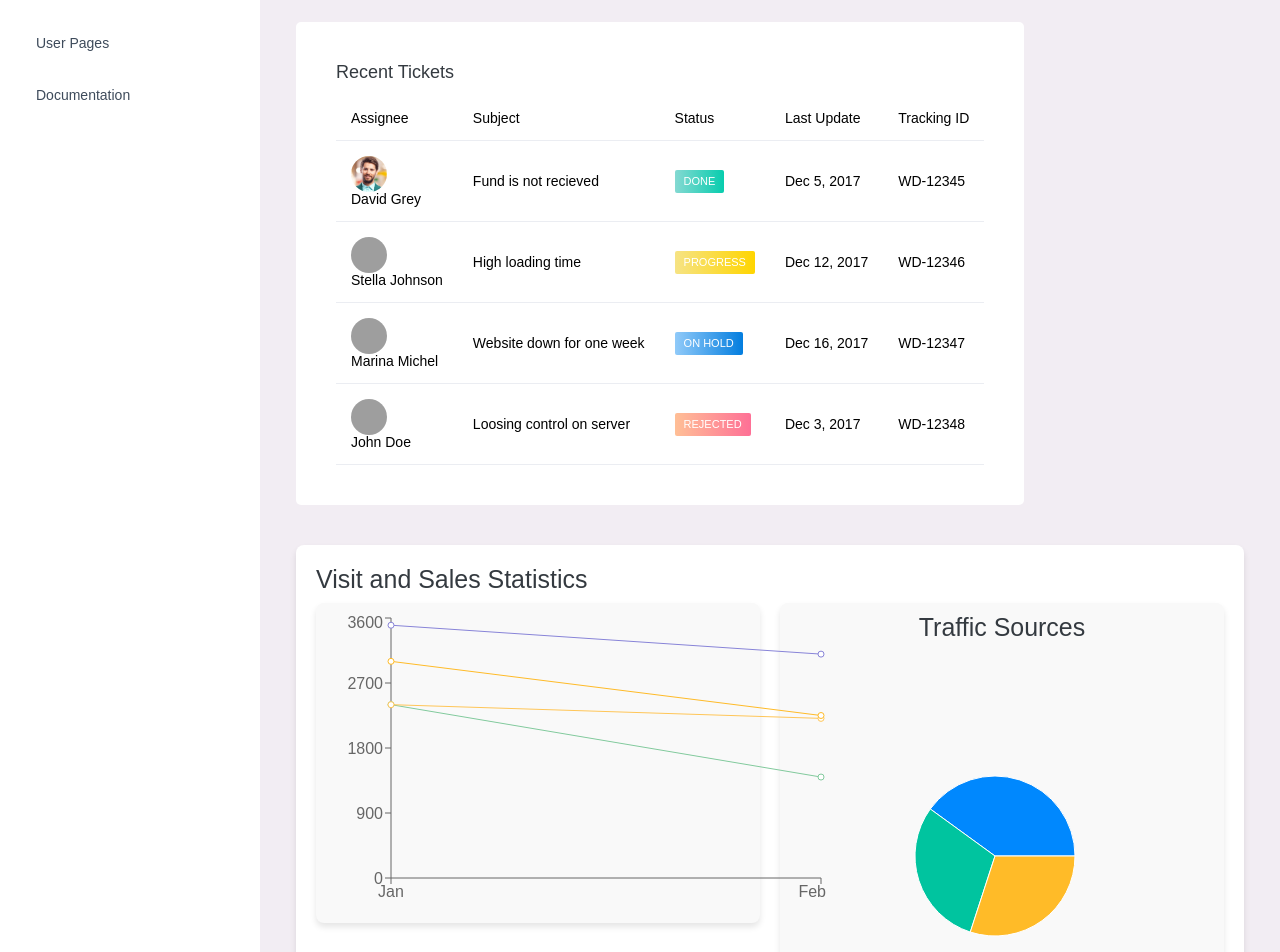
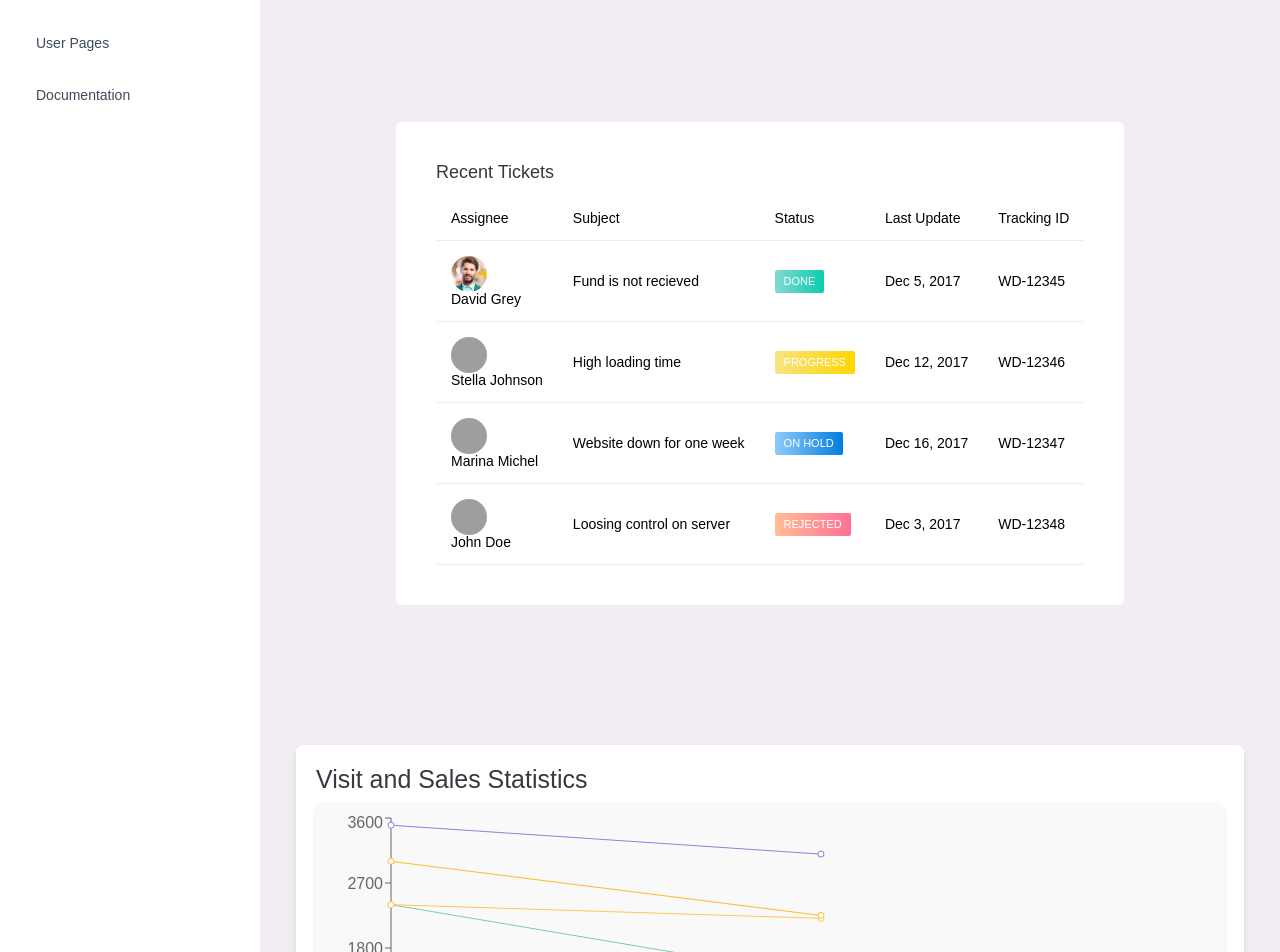
Before and after one commit to raj2410p/logistics-app, a React (Vite) app in the folder Logistics-app/Swiftly/: page /admin in a window 1280 px wide. Shown: the part 460-1412 px from the top of the page. Built offline with nearby package versions, Linux system fonts and the light colour scheme; grey boxes are pictures that could not be loaded; a web font is replaced by a local one.

Commit message:
carbody done

```diff
--- a/Logistics-app/Swiftly/src/Pages/dashboards/Admin/Admin.tsx
+++ b/Logistics-app/Swiftly/src/Pages/dashboards/Admin/Admin.tsx
@@ -508,9 +508,9 @@ export const Admin = () => {
               </div>
             </div>
 
-            <div style={{ display: 'flex', gap: '20px', marginTop: '20px' }}>
+            <div style={{ display: 'flex', gap: '20px', marginTop: '20px' ,padding:'100px'}}>
 
-              <div className="row">
+              <div className="row " style={{marginRight:'200px'}}>
                 <div className="col-12 grid-margin">
                   <div className="card">
                     <div className="card-body">
@@ -622,8 +622,7 @@ export const Admin = () => {
 
               </div>
             </div>
-            <div
-  className="card"
+            <div className="card"
   style={{
     display: "flex",
     flexDirection: "column",
@@ -649,9 +648,10 @@ export const Admin = () => {
       style={{
         flex: "1 1 45%", // Adjusts size for both small and large screens
         padding: "10px",
-        minWidth: "300px", // Ensures proper width on small screens
+        minWidth: "", // Ensures proper width on small screens
         borderRadius: "8px",
         boxShadow: "0px 4px 6px rgba(0, 0, 0, 0.1)",
+        gap: "20px",
         backgroundColor: "#f9f9f9",
       }}
     >
@@ -670,7 +670,7 @@ export const Admin = () => {
         backgroundColor: "#f9f9f9",
       }}
     >
-      <h3 style={{ textAlign: "center" }}>Traffic Sources</h3>
+      <h3 >Traffic Sources</h3>
       <TrafficSourcesChart />
     </div>
   </div>
```
